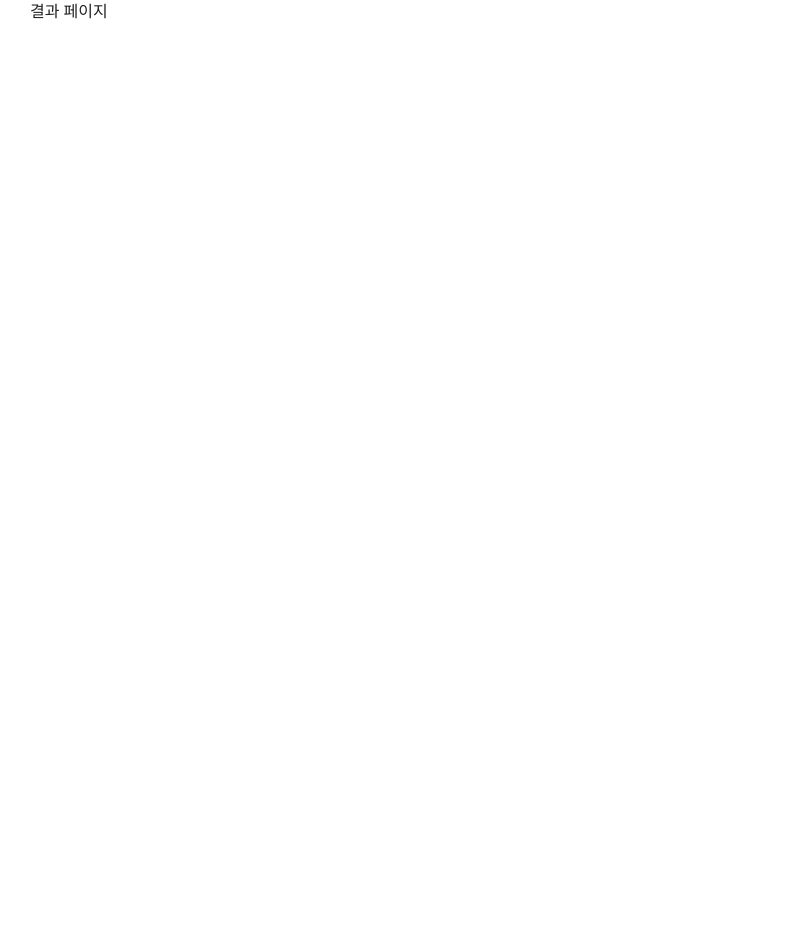
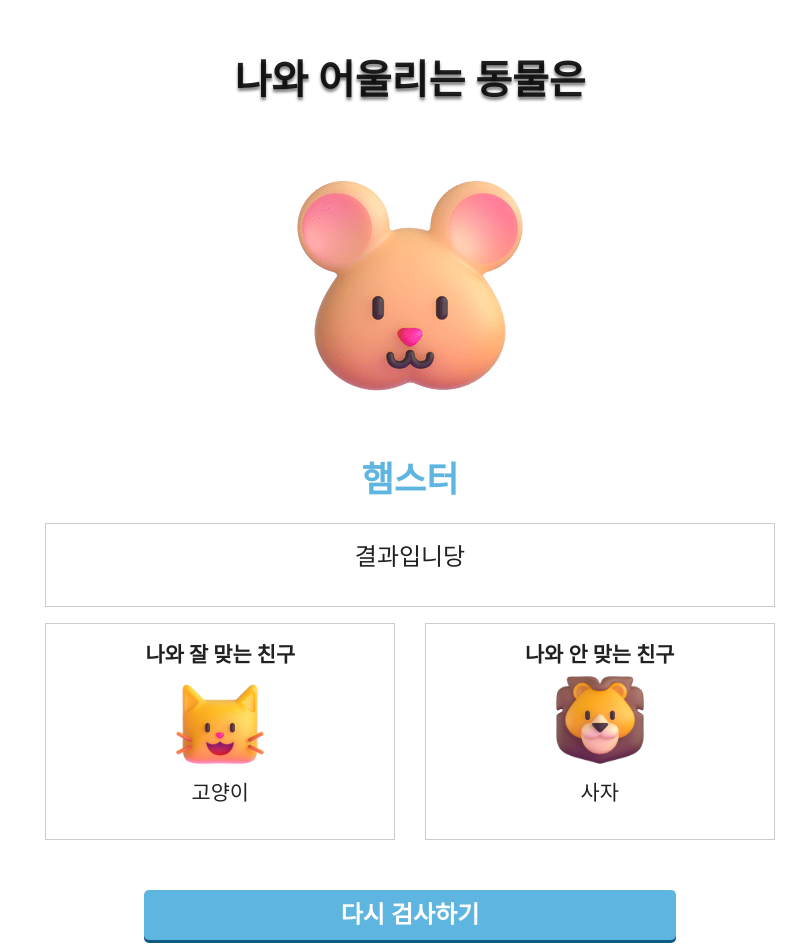
Before and after one commit to onezeun/animal-test, a Vue app: page /ResultView in a window 1280 px wide. Shown: the top 952 px of the page, without its empty margins (230-1036 px from the left). Before the commit the page ends 800 px from the top, so only its background shows below. Built offline with nearby package versions, Linux system fonts and the light colour scheme; a web font is replaced by a local one.

Commit message:
feat: 결과페이지 UI

```diff
--- a/src/views/ResultView.vue
+++ b/src/views/ResultView.vue
@@ -1,3 +1,110 @@
 <template>
-  <p>결과 페이지</p>
+  <v-main class="main_conponent">
+    <h1>나와 어울리는 동물은</h1>
+    <img src="../assets/images/hamster.gif" alt="main" class="mainImg" />
+    <h2>햄스터</h2>
+    <div class="result_box">
+      <p>결과입니당</p>
+    </div>
+    <div class="soulmate">
+      <div class="soulmate_good">
+        <h3>나와 잘 맞는 친구</h3>
+        <img src="../assets/images/cat.gif" />
+        <p>고양이</p>
+      </div>
+      <div class="soulmate_bad">
+        <h3>나와 안 맞는 친구</h3>
+        <img src="../assets/images/lion.gif" />
+        <p>사자</p>
+      </div>
+    </div>
+    <router-link to="/MainView" class="goTest">다시 검사하기</router-link>
+  </v-main>
 </template>
+
+
+<script></script>
+
+<style scoped>
+.main_conponent {
+  text-align: center;
+  padding-top: 50px !important;
+}
+
+h1 {
+  border: 1px solid white;
+  text-shadow: 0 3px 3px grey;
+  font-size: 2.5rem;
+}
+
+h2 {
+  color: #5eb5e0;
+  font-size: 2.2rem;
+}
+
+.result_box {
+  border: 1px solid #ccc;
+  margin: 2%;
+  padding: 2%;
+}
+
+.result_box p {
+  font-size: 1.5rem;
+  font-weight: 100;
+}
+
+.mainImg {
+  max-width: 256px;
+  max-height: 256px;
+  width: 70%;
+  height: 70%;
+  margin: 40px auto;
+  object-fit: contain;
+}
+.soulmate {
+  margin: 2%;
+  display: flex;
+  justify-content: space-between;
+}
+
+.soulmate > div {
+  border: 1px solid #ccc;
+  width: 48%;
+  padding: 15px 0;
+}
+
+.soulmate img {
+  max-width: 100px;
+  max-height: 100px;
+}
+
+.soulmate p, .soulmate h3 {
+  font-size: 1.3rem;
+}
+
+.goTest {
+  text-decoration: none;
+  text-align: center;
+  font-weight: bold;
+  line-height: 50px;
+  display: block;
+  height: 50px;
+  width: 70%;
+  margin: 50px auto 50px;
+  box-shadow: 0 3px 0 #0e5c83;
+
+  color: white;
+  background: #5eb5e0;
+  border-radius: 5px;
+  font-size: 1.5rem;
+}
+.goTest:active {
+  background: #49a5d3;
+  box-shadow: 0 0px 0 #0e5c83;
+  transform: translateY(0.2em);
+}
+
+.goTest:hover {
+  background: #49a5d3;
+}
+</style>
```
